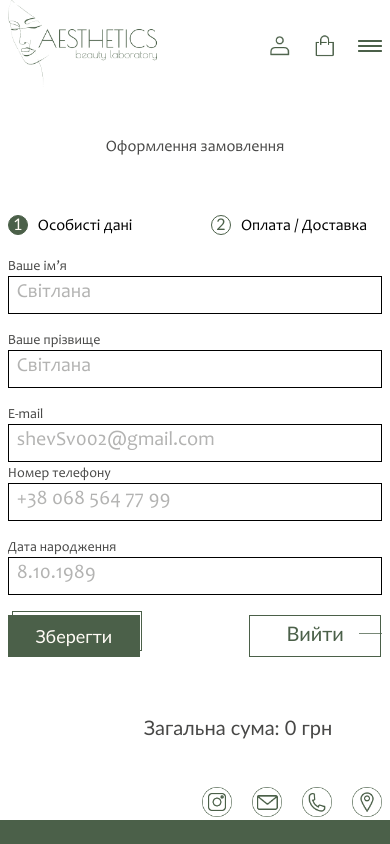
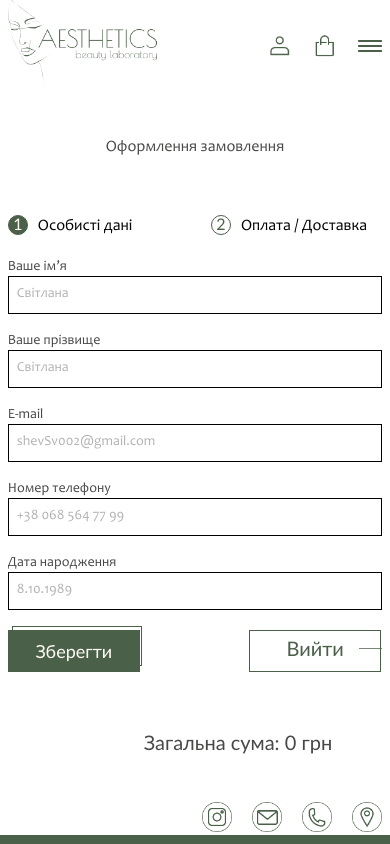
Before and after one commit to biryukov-m/aethetics, a React (Create React App) app: page /order in a window 390 px wide. Shown: the top 844 px of the page. Built offline with nearby package versions, Linux system fonts and the light colour scheme.

Commit message:
ref: Some style fixes

```diff
--- a/src/modules/basket-modal/BasketModal.styled.ts
+++ b/src/modules/basket-modal/BasketModal.styled.ts
@@ -3,7 +3,7 @@ import { COLORS, FONTS } from '../theme';
 
 export const Overlay = styled.div`
   position: absolute;
-  z-index: 100;
+  z-index: 1000;
   height: 5000vh;
   left: 0;
   right: 0;
@@ -11,7 +11,7 @@ export const Overlay = styled.div`
 export const Wrapper = styled.div`
   position: absolute;
   right: 0;
-  z-index: 1;
+  z-index: 100;
   width: 515px;
   background: ${COLORS.white};
   padding: 26px;
--- a/src/modules/cabinet/components/Address/CabinetAddressForm.tsx
+++ b/src/modules/cabinet/components/Address/CabinetAddressForm.tsx
@@ -62,7 +62,7 @@ export const CabinetAddressForm: React.FC<IProps> = ({
               name="city"
               placeholder="Місто"
               required
-              autocomplete="shiping city address-level2"
+              autoComplete="shiping city address-level2"
             />
 
             <Styled.InputGroup>
@@ -73,7 +73,7 @@ export const CabinetAddressForm: React.FC<IProps> = ({
                 name="street"
                 placeholder="Вулиця"
                 required
-                autocomplete="shiping street address-level3"
+                autoComplete="shiping street address-level3"
               />
 
               <Field
@@ -83,7 +83,7 @@ export const CabinetAddressForm: React.FC<IProps> = ({
                 name="house"
                 placeholder="Корпус"
                 required
-                autocomplete="shiping address-level4"
+                autoComplete="shiping address-level4"
               />
 
               <Field
@@ -102,7 +102,7 @@ export const CabinetAddressForm: React.FC<IProps> = ({
               id="postal"
               placeholder="Поштове відділення або індекс"
               required
-              autocomplete="shipping postal-code"
+              autoComplete="shipping postal-code"
             />
 
             <Styled.ButtonContainer>
--- a/src/modules/order/components/OrderPersonalData/OrderPersonalData.styled.ts
+++ b/src/modules/order/components/OrderPersonalData/OrderPersonalData.styled.ts
@@ -1,5 +1,5 @@
 import styled from 'styled-components';
-import { COLORS, FONTS, MEDIA } from '../../../theme';
+import { MEDIA } from '../../../theme';
 
 export const Wrapper = styled.div`
   margin-bottom: 50px;
@@ -10,51 +10,5 @@ export const Wrapper = styled.div`
       flex-direction: column;
       gap: 20px;
     }
-    input {
-      font-family: ${FONTS.FAMILIES.normal};
-      font-size: ${FONTS.SIZES.m};
-      line-height: 150%;
-      color: ${COLORS.text};
-      border-radius: 0;
-      border: 1px solid #000;
-      padding: 5px 8px 10px;
-      margin-bottom: 28px;
-      @media (max-width: ${MEDIA.tablet}px) {
-        margin-bottom: 15px;
-        font-size: clamp(${FONTS.SIZES.xs}, 3.3vw, ${FONTS.SIZES.s});
-      }
-      &:nth-last-of-type(1) {
-        margin-bottom: 0;
-      }
-      &::placeholder {
-        font-family: ${FONTS.FAMILIES.normal};
-        font-size: ${FONTS.SIZES.m};
-        line-height: 150%;
-        color: ${COLORS.grey_text};
-      }
-    }
-    label {
-      margin-bottom: 3px;
-      font-family: ${FONTS.FAMILIES.normal};
-      font-size: ${FONTS.SIZES.m};
-      line-height: 150%;
-      color: ${COLORS.text};
-      @media (max-width: ${MEDIA.tablet}px) {
-        font-size: clamp(14px, 3.3vw, 19px);
-        margin-bottom: 0;
-      }
-    }
   }
 `;
-export const Column = styled.div`
-  display: flex;
-  flex-direction: column;
-  width: 370px;
-  @media screen and (max-width: ${MEDIA.tablet}px) {
-    width: 100%;
-  }
-`;
-export const BtnColumn = styled(Column)`
-  align-items: flex-start;
-  justify-content: flex-end;
-`;
```
